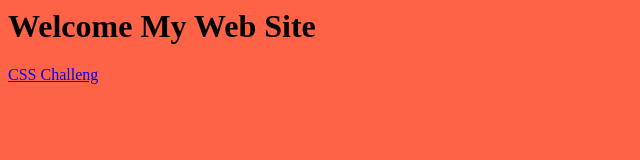
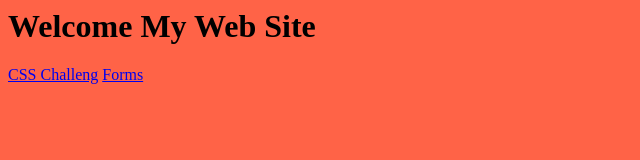
Before and after one commit to Tech-Guru-999/WebSite, a plain HTML site: page index.html in a window 1280 px wide. Shown: the full height of the page, 0-640 px from the left. Drawn offline with Linux system fonts and the light colour scheme.

Commit message:
Update index.html

```diff
--- a/index.html
+++ b/index.html
@@ -5,5 +5,6 @@
   <body style="background:tomato;">
       <h1>Welcome  My Web Site</h1>
     <a href="csschallenge.html">CSS Challeng</a>
+    <a href="forms.html">Forms</a>
   </body>
 </html>
```
